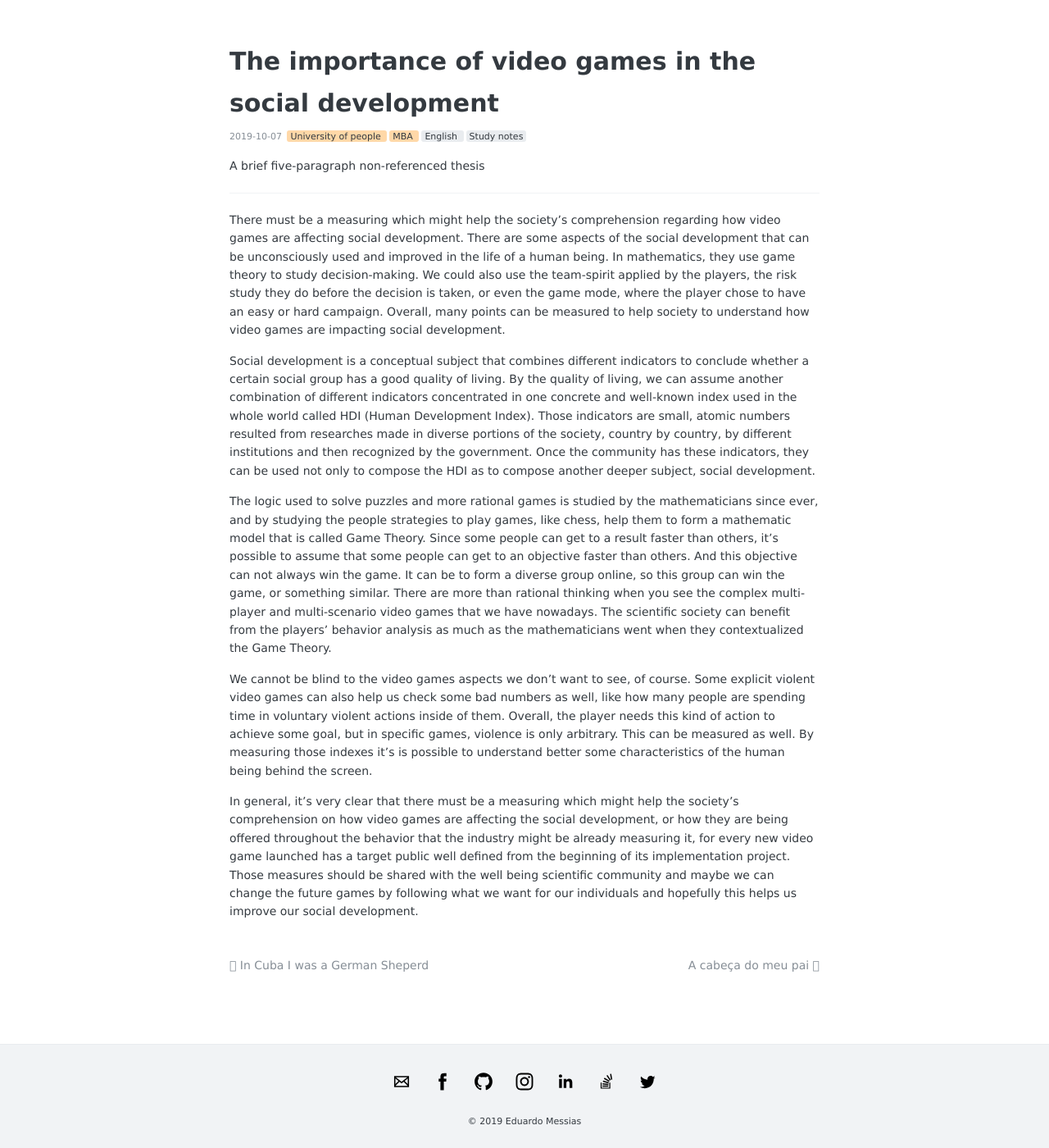
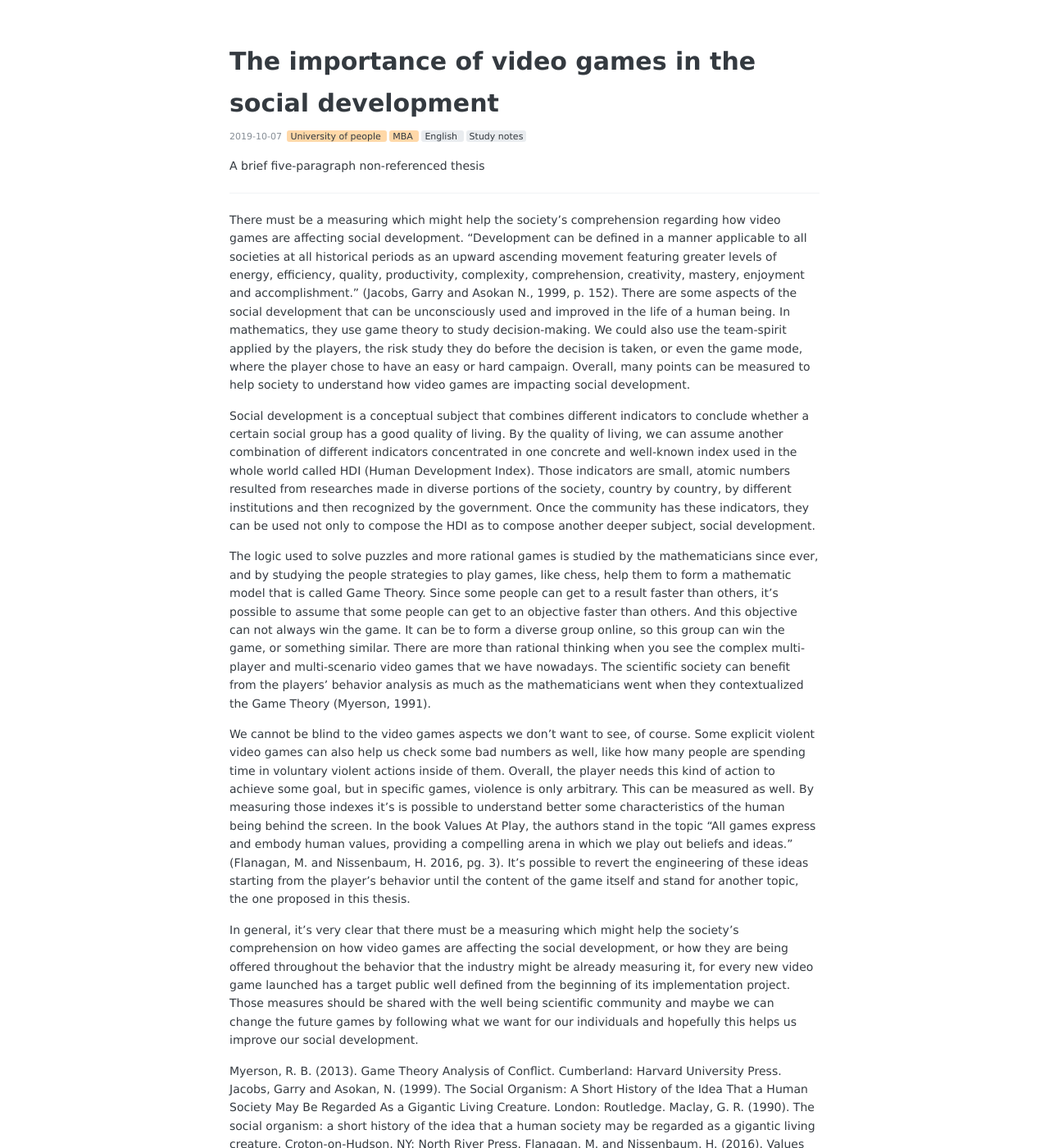
Before and after one commit to eduardomessias/eduardomessias.github.io, a Jekyll site: the page built from _posts/2019-10-07-mba-uopeople-the-importance-of-video-games-in-the-social-development.md, in a window 1280 px wide and 1400 px high, scrolled down 215 px. Shown: the whole window at 82% size. Built offline with Jekyll 4.4.1, drawn with Linux system fonts in a browser that asks for light colours; some of the changed text lies outside the part shown.

Commit message:
Update 2019-10-07-mba-uopeople-the-importance-of-video-games-in-the-social-development.md

```diff
--- a/_posts/2019-10-07-mba-uopeople-the-importance-of-video-games-in-the-social-development.md
+++ b/_posts/2019-10-07-mba-uopeople-the-importance-of-video-games-in-the-social-development.md
@@ -13,12 +13,17 @@ A brief five-paragraph non-referenced thesis
 
 ---
 
-There must be a measuring which might help the society's comprehension regarding how video games are affecting social development. There are some aspects of the social development that can be unconsciously used and improved in the life of a human being. In mathematics, they use game theory to study decision-making. We could also use the team-spirit applied by the players, the risk study they do before the decision is taken, or even the game mode, where the player chose to have an easy or hard campaign. Overall, many points can be measured to help society to understand how video games are impacting social development.
+There must be a measuring which might help the society's comprehension regarding how video games are affecting social development. “Development can be defined in a manner applicable to all societies at all historical periods as an upward ascending movement featuring greater levels of energy, efficiency, quality, productivity, complexity, comprehension, creativity, mastery, enjoyment and accomplishment.” (Jacobs, Garry and Asokan N., 1999, p. 152). There are some aspects of the social development that can be unconsciously used and improved in the life of a human being. In mathematics, they use game theory to study decision-making. We could also use the team-spirit applied by the players, the risk study they do before the decision is taken, or even the game mode, where the player chose to have an easy or hard campaign. Overall, many points can be measured to help society to understand how video games are impacting social development.
 
 Social development is a conceptual subject that combines different indicators to conclude whether a certain social group has a good quality of living. By the quality of living, we can assume another combination of different indicators concentrated in one concrete and well-known index used in the whole world called HDI (Human Development Index). Those indicators are small, atomic numbers resulted from researches made in diverse portions of the society, country by country, by different institutions and then recognized by the government. Once the community has these indicators, they can be used not only to compose the HDI as to compose another deeper subject, social development.
 
-The logic used to solve puzzles and more rational games is studied by the mathematicians since ever, and by studying the people strategies to play games, like chess, help them to form a mathematic model that is called Game Theory. Since some people can get to a result faster than others, it's possible to assume that some people can get to an objective faster than others. And this objective can not always win the game. It can be to form a diverse group online, so this group can win the game, or something similar. There are more than rational thinking when you see the complex multi-player and multi-scenario video games that we have nowadays. The scientific society can benefit from the players' behavior analysis as much as the mathematicians went when they contextualized the Game Theory.
+The logic used to solve puzzles and more rational games is studied by the mathematicians since ever, and by studying the people strategies to play games, like chess, help them to form a mathematic model that is called Game Theory. Since some people can get to a result faster than others, it's possible to assume that some people can get to an objective faster than others. And this objective can not always win the game. It can be to form a diverse group online, so this group can win the game, or something similar. There are more than rational thinking when you see the complex multi-player and multi-scenario video games that we have nowadays. The scientific society can benefit from the players' behavior analysis as much as the mathematicians went when they contextualized the Game Theory (Myerson, 1991).
 
-We cannot be blind to the video games aspects we don't want to see, of course. Some explicit violent video games can also help us check some bad numbers as well, like how many people are spending time in voluntary violent actions inside of them. Overall, the player needs this kind of action to achieve some goal, but in specific games, violence is only arbitrary. This can be measured as well. By measuring those indexes it's is possible to understand better some characteristics of the human being behind the screen.
+We cannot be blind to the video games aspects we don't want to see, of course. Some explicit violent video games can also help us check some bad numbers as well, like how many people are spending time in voluntary violent actions inside of them. Overall, the player needs this kind of action to achieve some goal, but in specific games, violence is only arbitrary. This can be measured as well. By measuring those indexes it's is possible to understand better some characteristics of the human being behind the screen. In the book Values At Play, the authors stand in the topic “All games express and embody human values, providing a compelling arena in which we play out beliefs and ideas.” (Flanagan, M. and Nissenbaum, H. 2016, pg. 3). It's possible to revert the engineering of these ideas starting from the player's behavior until the content of the game itself and stand for another topic, the one proposed in this thesis.
 
 In general, it's very clear that there must be a measuring which might help the society's comprehension on how video games are affecting the social development, or how they are being offered throughout the behavior that the industry might be already measuring it, for every new video game launched has a target public well defined from the beginning of its implementation project. Those measures should be shared with the well being scientific community and maybe we can change the future games by following what we want for our individuals and hopefully this helps us improve our social development.
+
+Myerson, R. B. (2013). Game Theory Analysis of Conflict. Cumberland: Harvard University Press.
+Jacobs, Garry and Asokan, N. (1999). The Social Organism: A Short History of the Idea That a Human Society May Be Regarded As a Gigantic Living Creature. London: Routledge.
+Maclay, G. R. (1990). The social organism: a short history of the idea that a human society may be regarded as a gigantic living creature. Croton-on-Hudson, NY: North River Press.
+Flanagan, M. and Nissenbaum, H. (2016). Values At Play Valores Em Jogos Digitais. S.l.: BLUCHER.
```
